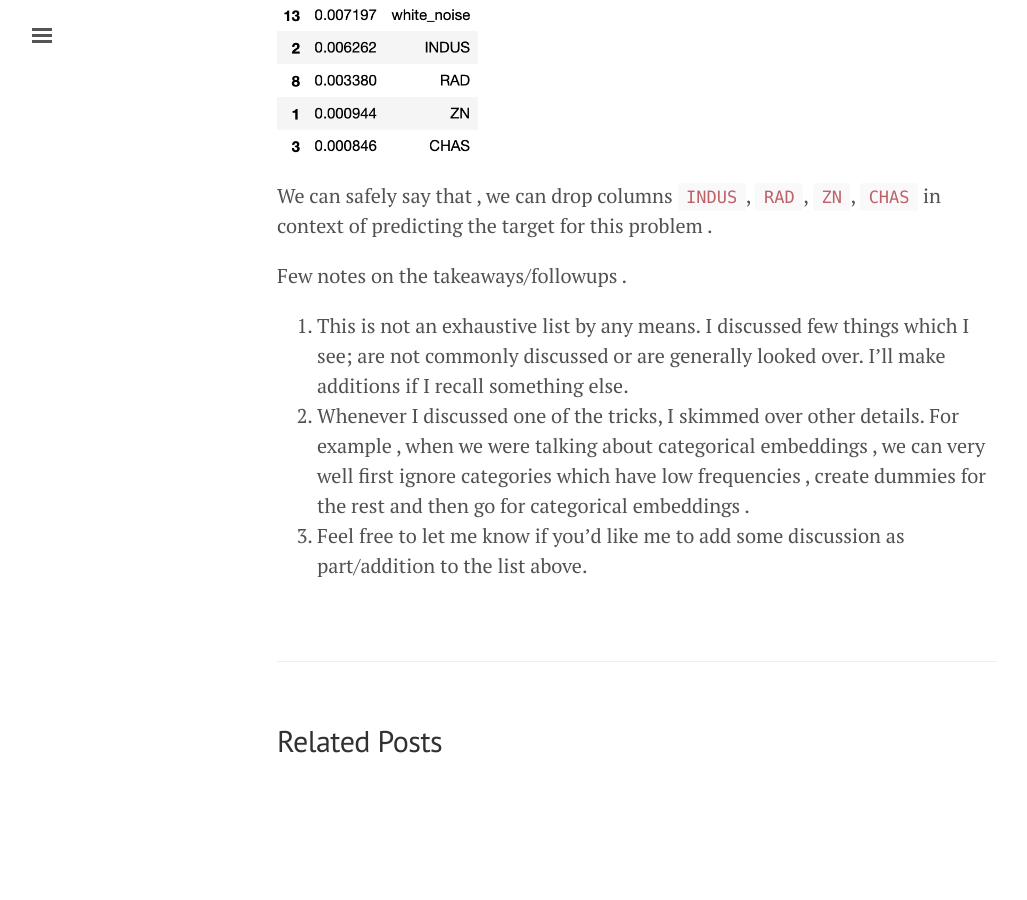
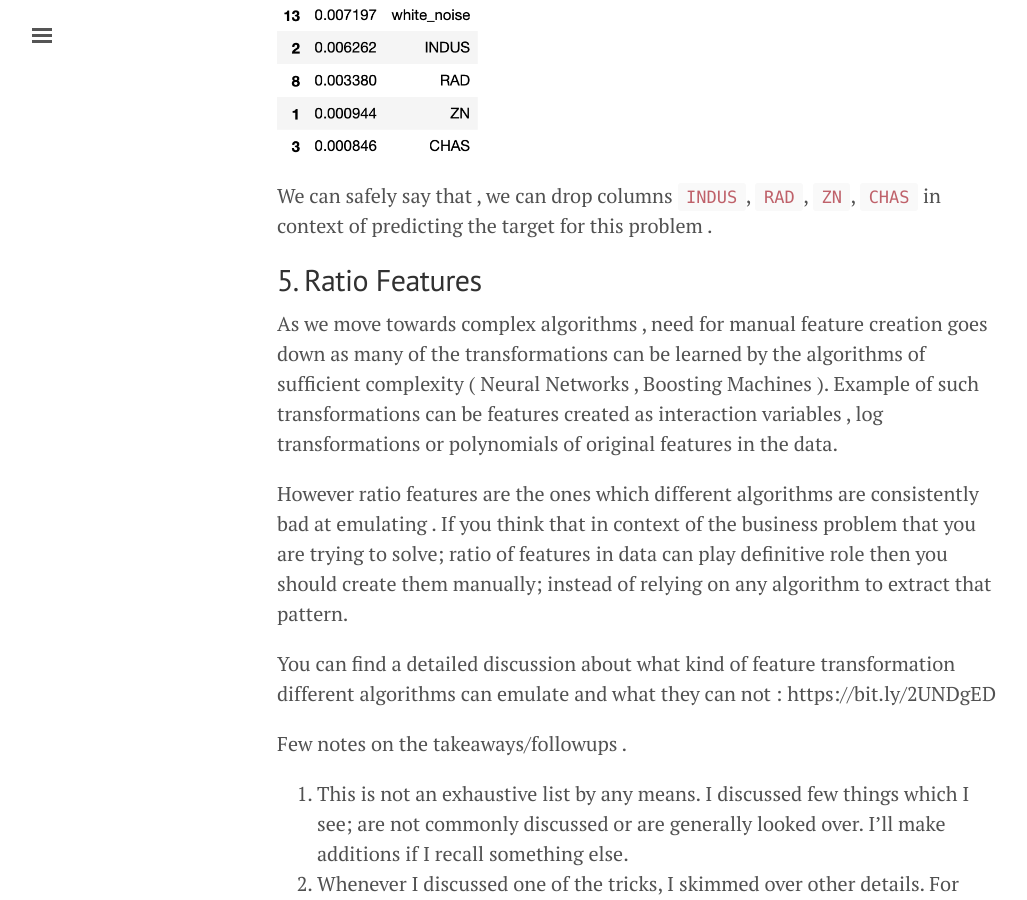
Before and after one commit to lalitsachan/lalitsachan.github.io, a Jekyll site: the page built from _posts/2019-07-09-Feature-Engineering.md, in a window 1280 px wide and 900 px high, scrolled down 7475 px. Shown: the whole window, without its empty margins (3-1030 px from the left). Built offline with Jekyll 4.4.1, drawn with Linux system fonts in a browser that asks for light colours; formulas are drawn with MathJax 3; comment, search, counter and statistics services are not loaded; before the commit the page ends 8295 px from its top, so only the background shows below that.

Commit message:
modified feature engineering post

```diff
--- a/_posts/2019-07-09-Feature-Engineering.md
+++ b/_posts/2019-07-09-Feature-Engineering.md
@@ -201,9 +201,15 @@ imp_data.sort_values('imp',ascending=False)
 
 <img src="/images/image-20190603161617622.png" style="height:500px" />
 
+We can safely say that , we can drop columns `INDUS`, `RAD`, `ZN`, `CHAS` in context of predicting the target for this problem .
 
+## 5. Ratio Features
 
-We can safely say that , we can drop columns `INDUS`, `RAD`, `ZN`, `CHAS` in context of predicting the target for this problem .
+As we move towards complex algorithms , need for manual feature creation goes down as many of the transformations can be learned by the algorithms of sufficient complexity ( Neural Networks , Boosting Machines ). Example of such transformations can be features created as interaction variables , log transformations or polynomials of original features in the data.
+
+However ratio features are the ones which different algorithms are consistently bad at emulating . If you think that in context of the business problem that you are trying to solve; ratio of features in data can play definitive role then you should create them manually; instead of relying on any algorithm to extract that pattern.
+
+You can find a detailed discussion about what kind of feature transformation different algorithms can emulate and what they can not : https://bit.ly/2UNDgED
 
 Few notes on the takeaways/followups  .
 
```
Also changed, not shown: 1 other file.
